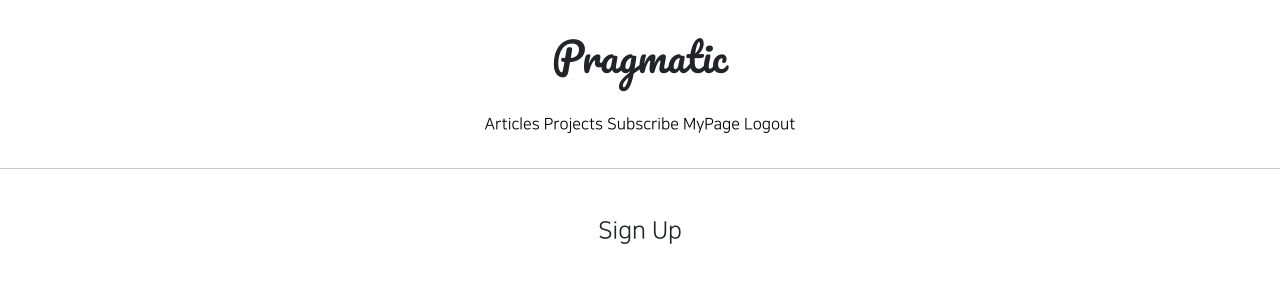
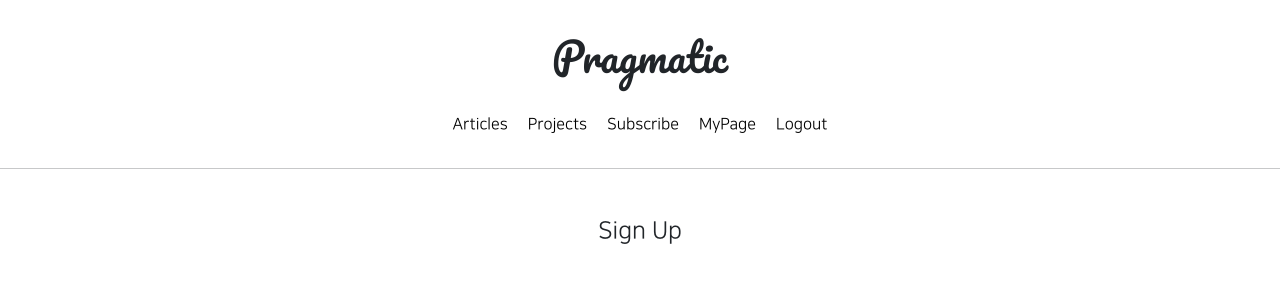
Before and after one commit to hanbitgoun/djangoproject_02, a Django app: page /acounts/create/ in a window 1280 px wide. Shown: the top 295 px of the page. Run offline with Django 3.2, Linux system fonts and the light colour scheme; the visitor is signed in with stand-in values (Sample User, id 1); parts of the project's set-up code (start-up, migrations or seed data) failed here and were passed over; some libraries are stand-ins or nearby versions.

Commit message:
20210826 commit_4

```diff
--- a/articleapp/models.py
+++ b/articleapp/models.py
@@ -10,7 +10,7 @@ class Article(models.Model):
                                related_name='article', null=True)
 
     project = models.ForeignKey(Project, on_delete=models.SET_NULL,
-                                related_name='article', null=True)
+                                related_name='article', null=True, blank=True)
 
     title = models.CharField(max_length=200, null=True)
     image = models.ImageField(upload_to='article/', null=True)
--- a/djangoProject/urls.py
+++ b/djangoProject/urls.py
@@ -18,7 +18,10 @@ from django.conf.urls.static import static
 from django.contrib import admin
 from django.urls import path, include
 
+from articleapp.views import ArticleListView
+
 urlpatterns = [
+    path('', ArticleListView.as_view(), name='home'),
     path('admin/', admin.site.urls),
     path('acounts/', include('acountapp.urls')),
     path('profiles/', include('profileapp.urls')),
--- a/templates/header.html
+++ b/templates/header.html
@@ -3,19 +3,19 @@
         <h1>Pragmatic</h1>
     </div>
     <div class="pragmatic_header_button">
-        <span>
+        <span class="mx-2">
             <a href="{% url 'articleapp:list' %}">
                 Articles
             </a>
         </span>
-        <span>
+        <span class="mx-2">
             <a href="{% url 'projectapp:list' %}">
                 Projects
             </a>
         </span>
 
         {% if user.is_authenticated %}
-        <span>
+        <span class="mx-2">
             <a href="{% url 'subscribeapp:list' %}">
                 Subscribe
             </a>
@@ -23,23 +23,23 @@
         {% endif %}
 
         {% if not user.is_authenticated %}
-        <span>
+        <span class="mx-2">
             <a href="{% url 'acountapp:login' %}">
                 Login
             </a>
         </span>
-        <span>
+        <span class="mx-2">
             <a href="{% url 'acountapp:create' %}">
                 SignUp
             </a>
         </span>
         {% else %}
-            <span>
+            <span class="mx-2">
                 <a href="{% url 'acountapp:detail' pk=user.pk %}">
                 MyPage
                 </a>
             </span>
-            <span>
+            <span class="mx-2">
                 <a href="{% url 'acountapp:logout' %}">
                     Logout
                 </a>
```
Also changed, not shown: articleapp/migrations/0005_alter_article_project.py (added).
